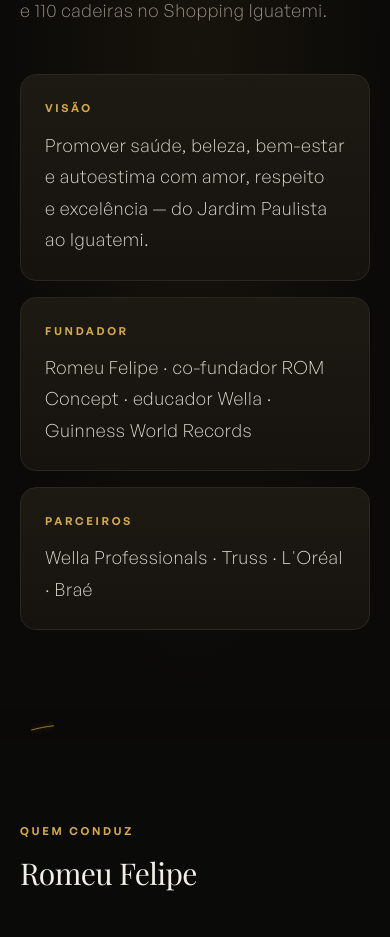
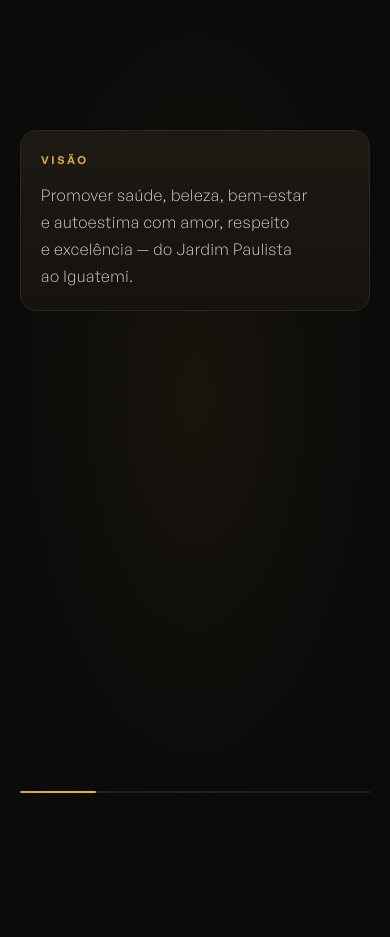
Before and after one commit to contatovinicaetano93-commits/rom-conceptsite, a Next.js app: page / in a window 390 px wide. Shown: the part 10360-11297 px from the top of the page. Built offline with nearby package versions, Linux system fonts and the light colour scheme; grey boxes are pictures that could not be loaded.

Commit message:
feat(landing): sticky Conceito cards with arrow completion
Pin the Visão/Fundador/Parceiros cards while scrolling so they reveal
in phases, then draw the gold arrow fully before releasing to Romeu.

Co-authored-by: contatovinicaetano93-commits <contatovinicaetano93-commits@users.noreply.github.com>

```diff
--- a/src/app/globals.css
+++ b/src/app/globals.css
@@ -312,12 +312,29 @@ h3,
   height: 180vh;
 }
 
+/* Conceito — cards reveal, then arrow finishes before unlock */
+.conceito-story {
+  position: relative;
+  height: 240vh;
+}
+
 .text-story__sticky,
-.unidades-story__sticky {
+.unidades-story__sticky,
+.conceito-story__sticky {
   position: sticky;
   top: 0;
   height: 100svh;
   overflow: hidden;
+}
+
+.conceito-story__arrow {
+  margin: 0;
+  padding: 0;
+}
+
+.conceito-story__arrow .scroll-arrow__inner {
+  max-width: none;
+  padding: 0;
 }
 
 .text-story__progress,
@@ -386,18 +403,24 @@ h3,
   .unidades-story {
     height: 150vh;
   }
+
+  .conceito-story {
+    height: 200vh;
+  }
 }
 
 @media (prefers-reduced-motion: reduce) {
   .hero-story,
   .text-story,
-  .unidades-story {
+  .unidades-story,
+  .conceito-story {
     height: auto;
   }
 
   .hero-story__sticky,
   .text-story__sticky,
-  .unidades-story__sticky {
+  .unidades-story__sticky,
+  .conceito-story__sticky {
     position: relative;
     height: auto;
     min-height: auto;
--- a/src/app/page.tsx
+++ b/src/app/page.tsx
@@ -4,8 +4,8 @@ import { MessageCircle, Play } from 'lucide-react'
 import { HeroStory } from '@/components/hero-story'
 import { MusicPlayer } from '@/components/music-player'
 import { ScrollProgress } from '@/components/scroll-progress'
+import { ConceitoStory } from '@/components/conceito-story'
 import { MomentoMarquee } from '@/components/momento-marquee'
-import { ScrollArrowLine } from '@/components/scroll-arrow-line'
 import { ScrollReveal } from '@/components/scroll-reveal'
 import { ServicosStory } from '@/components/servicos-story'
 import { SideGuide } from '@/components/side-guide'
@@ -79,42 +79,7 @@ export default function Home() {
 
         <ServicosStory />
 
-        <section id="conceito" className="relative overflow-hidden bg-surface/40 py-20 md:py-28">
-          <div className="mx-auto max-w-6xl px-5 md:px-8">
-            <div data-reveal="lift" className="mb-12 max-w-2xl">
-              <p className="section-label mb-4">O conceito</p>
-              <h2 className="font-serif text-3xl leading-tight font-normal tracking-[-0.02em] text-foreground md:text-5xl">
-                O Conceito
-              </h2>
-            </div>
-            <div data-reveal className="mb-12">
-              <h2 className="font-serif text-3xl leading-tight font-normal tracking-[-0.02em] text-foreground md:text-5xl">
-                {brand.promise}
-              </h2>
-              <p className="copy mt-6 max-w-3xl">{brand.manifesto}</p>
-            </div>
-            <div className="pointer-events-none absolute inset-0 bg-[radial-gradient(ellipse_at_center,color-mix(in_srgb,var(--gold)_6%,transparent),transparent_70%)]" />
-            <div className="relative z-10 grid items-start gap-4 md:grid-cols-3">
-              {[
-                { label: 'Visão', value: brand.vision },
-                { label: 'Fundador', value: brand.founder },
-                { label: 'Parceiros', value: brand.partners.join(' · ') },
-              ].map((item, index) => (
-                <article
-                  key={item.label}
-                  data-reveal
-                  style={{ '--reveal-delay': index * 100 } as CSSProperties}
-                  className="card-border card-glow rounded-2xl p-6"
-                >
-                  <p className="section-label mb-3">{item.label}</p>
-                  <p className="copy copy--bright">{item.value}</p>
-                </article>
-              ))}
-            </div>
-          </div>
-        </section>
-
-        <ScrollArrowLine />
+        <ConceitoStory />
 
         <section id="romeu" className="relative overflow-hidden bg-surface/30 py-20 md:py-28">
           <div className="mx-auto max-w-6xl px-5 md:px-8">
--- /dev/null
+++ b/src/components/conceito-story.tsx
@@ -0,0 +1,176 @@
+'use client'
+
+import { useEffect, useRef, useState } from 'react'
+import { brand } from '@/lib/content'
+
+const CARD_STEPS = 3
+/** Share of the sticky track reserved for drawing the arrow after cards are on */
+const ARROW_SHARE = 0.35
+
+const cards = [
+  { label: 'Visão', value: brand.vision },
+  { label: 'Fundador', value: brand.founder },
+  { label: 'Parceiros', value: brand.partners.join(' · ') },
+] as const
+
+function cardStepFromProgress(contentProgress: number) {
+  if (contentProgress <= 0) return 0
+  if (contentProgress >= 1) return CARD_STEPS - 1
+  return Math.min(CARD_STEPS - 1, Math.floor(contentProgress * CARD_STEPS))
+}
+
+export function ConceitoStory() {
+  const trackRef = useRef<HTMLDivElement>(null)
+  const pathRef = useRef<SVGPathElement>(null)
+  const headRef = useRef<SVGPathElement>(null)
+  const [step, setStep] = useState(0)
+  const [arrowProgress, setArrowProgress] = useState(0)
+  const [reduced, setReduced] = useState(false)
+
+  useEffect(() => {
+    const prefersReduced = window.matchMedia('(prefers-reduced-motion: reduce)').matches
+    setReduced(prefersReduced)
+    if (prefersReduced) {
+      setStep(CARD_STEPS - 1)
+      setArrowProgress(1)
+      return
+    }
+
+    const track = trackRef.current
+    const path = pathRef.current
+    const head = headRef.current
+    if (!track || !path || !head) return
+
+    const length = path.getTotalLength()
+    path.style.strokeDasharray = `${length}`
+    path.style.strokeDashoffset = `${length}`
+    head.style.opacity = '0'
+
+    let frame = 0
+    const update = () => {
+      frame = 0
+      const rect = track.getBoundingClientRect()
+      const total = Math.max(1, track.offsetHeight - window.innerHeight)
+      const scrolled = Math.min(total, Math.max(0, -rect.top))
+      const progress = scrolled / total
+
+      const contentEnd = 1 - ARROW_SHARE
+      const contentProgress = Math.min(1, progress / contentEnd)
+      const nextArrow =
+        progress <= contentEnd ? 0 : Math.min(1, (progress - contentEnd) / ARROW_SHARE)
+
+      setStep(cardStepFromProgress(contentProgress))
+      setArrowProgress(nextArrow)
+
+      path.style.strokeDashoffset = `${length * (1 - nextArrow)}`
+      head.style.opacity =
+        nextArrow > 0.82 ? String(Math.min(1, (nextArrow - 0.82) / 0.18)) : '0'
+    }
+
+    const onScroll = () => {
+      if (frame) return
+      frame = window.requestAnimationFrame(update)
+    }
+
+    update()
+    window.addEventListener('scroll', onScroll, { passive: true })
+    window.addEventListener('resize', onScroll)
+    return () => {
+      window.removeEventListener('scroll', onScroll)
+      window.removeEventListener('resize', onScroll)
+      if (frame) window.cancelAnimationFrame(frame)
+    }
+  }, [])
+
+  useEffect(() => {
+    if (!reduced) return
+    const path = pathRef.current
+    const head = headRef.current
+    if (!path || !head) return
+    path.style.strokeDasharray = 'none'
+    path.style.strokeDashoffset = '0'
+    head.style.opacity = '1'
+  }, [reduced])
+
+  const on = (index: number) => reduced || step >= index
+  const overallProgress = reduced
+    ? 1
+    : ((step + 1) / CARD_STEPS) * (1 - ARROW_SHARE) + arrowProgress * ARROW_SHARE
+
+  return (
+    <section id="conceito" className="bg-surface/40">
+      {/* Intro copy — normal flow, above the pinned cards/arrow */}
+      <div className="mx-auto max-w-6xl px-5 pt-20 md:px-8 md:pt-28">
+        <div data-reveal="lift" className="mb-10 max-w-2xl md:mb-12">
+          <p className="section-label mb-4">O conceito</p>
+          <h2 className="font-serif text-3xl leading-tight font-normal tracking-[-0.02em] text-foreground md:text-5xl">
+            O Conceito
+          </h2>
+        </div>
+        <div data-reveal className="mb-4 max-w-3xl md:mb-6">
+          <h3 className="font-serif text-2xl leading-tight font-normal tracking-[-0.02em] text-foreground md:text-4xl">
+            {brand.promise}
+          </h3>
+          <p className="copy mt-5 max-w-3xl">{brand.manifesto}</p>
+        </div>
+      </div>
+
+      {/* Sticky: cards appear, then arrow must finish before the page continues */}
+      <div ref={trackRef} className="conceito-story">
+        <div className="conceito-story__sticky">
+          <div className="pointer-events-none absolute inset-0 bg-[radial-gradient(ellipse_at_center,color-mix(in_srgb,var(--gold)_6%,transparent),transparent_70%)]" />
+
+          <div className="relative z-10 mx-auto flex h-full max-w-6xl flex-col justify-center px-5 py-16 md:px-8 md:py-20">
+            <div className="grid items-start gap-4 md:grid-cols-3">
+              {cards.map((item, index) => (
+                <article
+                  key={item.label}
+                  className={`scroll-story-step card-border card-glow rounded-2xl p-5 md:p-6 ${
+                    on(index) ? 'is-on' : ''
+                  }`}
+                >
+                  <p className="section-label mb-3">{item.label}</p>
+                  <p className="copy copy--bright copy--sm md:text-[1.125rem]">{item.value}</p>
+                </article>
+              ))}
+            </div>
+
+            <div className="scroll-arrow conceito-story__arrow mt-10 md:mt-14" aria-hidden>
+              <div className="scroll-arrow__inner px-0">
+                <svg
+                  className="scroll-arrow__svg"
+                  viewBox="0 0 1200 80"
+                  fill="none"
+                  xmlns="http://www.w3.org/2000/svg"
+                  preserveAspectRatio="none"
+                >
+                  <path
+                    ref={pathRef}
+                    className="scroll-arrow__path"
+                    d="M40 48 C 220 18, 380 68, 560 36 C 740 6, 900 62, 1080 34"
+                    strokeLinecap="round"
+                    strokeLinejoin="round"
+                  />
+                  <path
+                    ref={headRef}
+                    className="scroll-arrow__head"
+                    d="M1062 18 L1110 34 L1058 52"
+                    strokeLinecap="round"
+                    strokeLinejoin="round"
+                  />
+                </svg>
+              </div>
+            </div>
+          </div>
+
+          <div className="text-story__progress" aria-hidden>
+            <div
+              className="text-story__progress-bar"
+              style={{ width: `${Math.min(100, overallProgress * 100)}%` }}
+            />
+          </div>
+        </div>
+      </div>
+    </section>
+  )
+}
```
